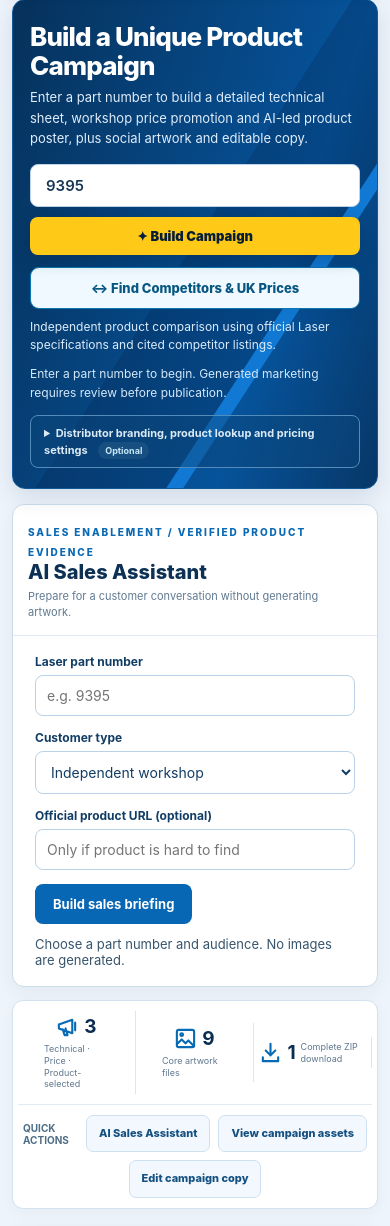
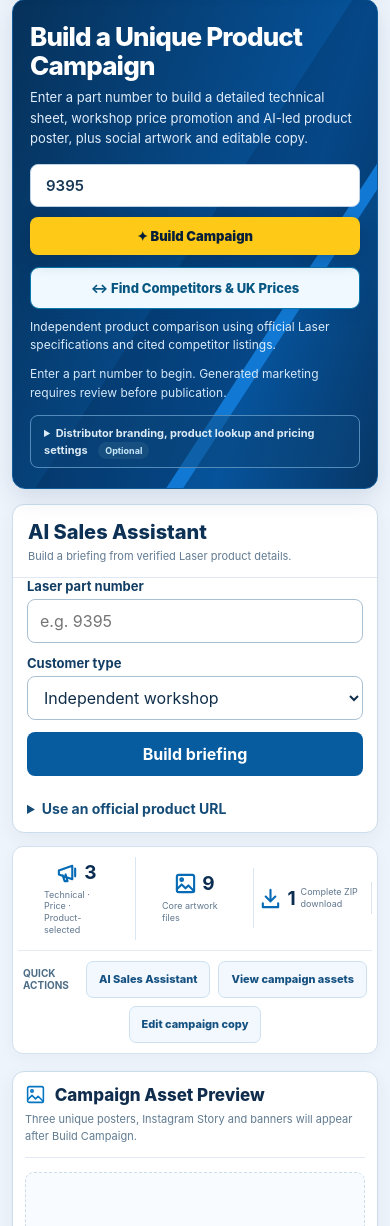
Before and after one commit to bensloftus17-netizen/laser-product-studio, a Flask app: page / in a window 390 px wide. Shown: the part 127-1353 px from the top of the page. Run offline with Flask 3, Linux system fonts and the light colour scheme; some libraries are stand-ins or nearby versions.

Commit message:
Broaden competitor discovery and simplify mobile sales briefings

```diff
--- a/app.py
+++ b/app.py
@@ -45,22 +45,8 @@ from why_choose_laser import (
 
 V7_HOME_PAGE = r'''
 <!doctype html><html lang="en"><head><meta charset="utf-8"><meta name="viewport" content="width=device-width, initial-scale=1"><title>Laser Product Studio | Official product data to marketing assets</title>
-<link rel="stylesheet" href="/static/styles.css?design=v52-responsive-recovery-v58-competitor-photos-v61-copy-intent-english-v64-workshop-promo-v80-visual-editor">
-<style>
-.sales-assistant .sales-controls{display:flex;flex-wrap:wrap;gap:14px;align-items:end;padding:18px 22px 4px}
-.sales-controls>div{flex:1 1 190px;max-width:330px;min-width:0}
-.sales-controls label{display:block;font-size:12px;font-weight:700;margin-bottom:6px;color:#123d65}
-.sales-controls input,.sales-controls select{width:100%;box-sizing:border-box;padding:11px;border:1px solid #b9d2e7;border-radius:8px;background:#fff;color:#123d65;font:inherit;font-size:14px}
-.sales-controls button{border:0;background:#0867b4;color:white;padding:12px 18px;border-radius:8px;font-size:13px;font-weight:700;cursor:pointer}
-.sales-controls button:disabled{opacity:.6;cursor:wait}
-.sales-controls #salesCopy{background:#e8f3fc;color:#074e88}
-.sales-status{padding:8px 22px 18px;margin:0;font-size:13px;color:#36546c}
-.sales-output{padding:0 22px 22px;display:grid;grid-template-columns:repeat(auto-fit,minmax(min(100%,290px),1fr));gap:12px}
-.sales-output[hidden],.sales-controls button[hidden]{display:none}
-.sales-output section{border:1px solid #d2e2f0;border-radius:10px;background:#f7fbff;padding:14px;margin:0!important}
-.sales-output h3{font-size:15px;color:#074e88;margin:0 0 8px}
-.sales-output p{font-size:13px;line-height:1.5;margin:6px 0}
-</style></head><body>
+<link rel="stylesheet" href="/static/styles.css?design=v52-responsive-recovery-v58-competitor-photos-v61-copy-intent-english-v64-workshop-promo-v80-visual-editor-v90-briefing">
+</head><body>
 <svg xmlns="http://www.w3.org/2000/svg" class="hub-icon-sprite" aria-hidden="true" focusable="false">
  <symbol id="hub-home" viewBox="0 0 24 24"><path d="m3 10 9-7 9 7M5 9v12h14V9M9 21v-7h6v7"/></symbol>
  <symbol id="hub-campaign" viewBox="0 0 24 24"><path d="M3 10 17 5v14L3 14zM7 15l2 6h3l-2-7M20 8v8"/></symbol>
@@ -117,7 +103,7 @@ V7_HOME_PAGE = r'''
   <h3 id="competitorTitle">Find comparable products</h3>
   <p id="competitorStatus" role="status" aria-live="polite">Enter a Laser Tools part number to search.</p></div>
   <div class="competitor-panel-actions">
-   <button type="button" id="competitorRefresh" class="secondary">Refresh prices</button>
+   <button type="button" id="competitorRefresh" class="secondary">Refresh results</button>
    <a id="competitorExport" class="competitor-export" download hidden>Export comparison CSV</a>
    <button type="button" id="whyLaserBtn" class="why-laser-action" disabled>✦ Why Choose Laser? Sheet</button>
 
@@ -174,15 +160,16 @@ V7_HOME_PAGE = r'''
 <p id="status" class="status" role="status" aria-live="polite">Ready to find a Laser Tools product.</p></section>
 
 <section id="salesAssistant" class="saved-promotions sales-assistant" aria-label="AI Sales Assistant">
- <div class="saved-heading"><div><span class="sectioncap">SALES ENABLEMENT / VERIFIED PRODUCT EVIDENCE</span><h2>AI Sales Assistant</h2><p>Prepare for a customer conversation without generating artwork.</p></div></div>
- <div class="sales-controls">
+ <div class="saved-heading"><div><h2>AI Sales Assistant</h2><p>Build a briefing from verified Laser product details.</p></div></div>
+ <form id="salesForm" class="sales-controls" novalidate>
   <div><label for="salesPart">Laser part number</label><input id="salesPart" maxlength="16" placeholder="e.g. 9395" autocomplete="off"></div>
   <div><label for="salesAudience">Customer type</label><select id="salesAudience"><option value="workshop">Independent workshop</option><option value="distributor">Tool distributor</option><option value="fleet">Fleet maintenance</option><option value="van">Mobile tool van</option><option value="dealer">Main dealership</option></select></div>
-  <div><label for="salesOfficialUrl">Official product URL (optional)</label><input id="salesOfficialUrl" type="url" maxlength="2048" placeholder="Only if product is hard to find"></div>
-  <button type="button" id="salesBuild">Build sales briefing</button>
-  <button type="button" id="salesCopy" class="secondary" hidden>Copy briefing</button>
- </div>
- <p id="salesStatus" class="sales-status" role="status" aria-live="polite">Choose a part number and audience. No images are generated.</p>
+  <button type="submit" id="salesBuild">Build briefing</button>
+  <details class="sales-source-option"><summary>Use an official product URL</summary>
+   <label for="salesOfficialUrl">Official product URL</label><input id="salesOfficialUrl" type="url" maxlength="2048" placeholder="https://www.toolconnection.co.uk/products/…">
+  </details>
+ </form>
+ <p id="salesStatus" class="sales-status" role="status" aria-live="polite"></p>
  <div id="salesOutput" class="sales-output" hidden></div>
 </section>
 <section class="studio-quickbar" aria-label="Campaign formats and quick actions">
@@ -1775,7 +1762,7 @@ function renderCompetitorReport(result){
       '<small>'+esc(item.price_source||'Price unavailable from source')+'</small></td></tr>';
    }).join('')+'</tbody></table></div>';
  }else{
-  container.innerHTML='<p class="competitor-empty">No reliably matched products were found from the accessible sources. This does not mean competitors do not exist. Try Refresh prices or use a configured UK Shopping search provider.</p>';
+  container.innerHTML='<p class="competitor-empty">No matches found in the sources we could reach. Try Refresh results.</p>';
  }
  const notes=Array.isArray(result.warnings)?result.warnings:[];
  $('competitorSources').textContent=(result.providers||[]).join(' + ')+
@@ -2105,7 +2092,7 @@ $('previewBuildFull').addEventListener('click',()=>{
 });
 $('searchForm').addEventListener('submit',e=>{e.preventDefault();$('campaignBtn').click()});$('searchBtn').addEventListener('click',()=>load($('part').value.trim().toUpperCase()));document.querySelectorAll('[data-part]').forEach(b=>b.addEventListener('click',()=>{$('part').value=b.dataset.part;load(b.dataset.part)}));$('reviewed').addEventListener('change',()=>{$('download').disabled=!$('reviewed').checked;setProgress($('reviewed').checked?3:2);});
 $('download').addEventListener('click',async()=>{if(!active||!$('reviewed').checked)return;const b=$('download');b.disabled=true;b.textContent='Creating ZIP…';try{const r=await fetch(`/api/generate/${encodeURIComponent(active.part)}`,{method:'POST',headers:{'Content-Type':'application/json'},body:JSON.stringify({confirmed:true,distributor_brand:selectedDistributor(),staff_rrp_ex:staffApplied,staff_rrp_reviewed:!!staffApplied&&$('staffReview').checked,staff_rrp_basis:staffBasis})});if(!r.ok){const v=await r.json();throw Error(v.error||'Export failed')}const blob=await r.blob(),url=URL.createObjectURL(blob),a=document.createElement('a');const packName=`LASER_${active.part}_Marketing_Pack.zip`;legacyShareFile=new File([blob],packName,{type:'application/zip'});$('legacyShareZip').disabled=false;a.href=url;a.download=packName;document.body.appendChild(a);a.click();a.remove();setTimeout(()=>URL.revokeObjectURL(url),5000);setState('Marketing pack generated and downloaded.','success')}catch(e){setState(e.message,'error')}finally{b.disabled=false;b.innerText='Download all assets (ZIP) ↓';}});
-</script><script src="/static/sales_assistant.js?v=88"></script><script src="/static/campaign_poster_edit.js?v=89"></script></body></html>
+</script><script src="/static/sales_assistant.js?v=90"></script><script src="/static/campaign_poster_edit.js?v=89"></script></body></html>
 
 '''
 
@@ -3265,7 +3252,8 @@ def find_competitor_products(part):
             with COMPETITOR_REPORT_LOCK:
                 now=time.time()
                 COMPETITOR_REPORT_CACHE[part]={
-                    'expires':now+COMPETITOR_REPORT_TTL,'report':report,
+                    'expires':now+(COMPETITOR_REPORT_TTL if (report.get('results') or []) else 60),
+                    'report':report,
                     'official_product':source_snapshot,
                     'official_photo_preview':tiny_photo}
                 while len(COMPETITOR_REPORT_CACHE)>24:
--- a/static/sales_assistant.js
+++ b/static/sales_assistant.js
@@ -1,62 +1,102 @@
-/* V88 sales assistant: bounded text only, no artwork downloads. */
 (() => {
  'use strict';
  const get=id=>document.getElementById(id);
- const button=get('salesBuild'),out=get('salesOutput'),status=get('salesStatus'),copy=get('salesCopy');
- if(!button||!out)return;
- let briefing='';
- function section(title,items){
-  const box=document.createElement('section');
-  const h=document.createElement('h3');h.textContent=title;box.append(h);
-  for(const item of items){
-   const p=document.createElement('p');p.textContent=item;box.append(p);
+ const form=get('salesForm'),button=get('salesBuild'),out=get('salesOutput'),status=get('salesStatus');
+ if(!form||!button||!out)return;
+ function element(tag,text,className){
+  const node=document.createElement(tag);
+  if(text)node.textContent=text;
+  if(className)node.className=className;
+  return node;
+ }
+ function list(items,ordered=false){
+  const node=element(ordered?'ol':'ul');
+  for(const item of items)node.append(element('li',item));
+  return node;
+ }
+ function details(label,content){
+  const node=element('details',null,'sales-detail');
+  node.append(element('summary',label),content);
+  return node;
+ }
+ function render(data){
+  const points=data.selling_points;
+  const steps=[...new Set(data.demonstration_plan?.length?data.demonstration_plan:[data.closing])];
+  const header=element('header',null,'sales-brief-header');
+  const identification=element('div');
+  identification.append(element('p','Laser '+data.part+' · '+data.audience,'sales-meta'),
+                        element('h3',data.title),
+                        element('p',data.price,'sales-price'),
+                        element('p',data.price_status,'sales-meta'));
+  const actions=element('div',null,'sales-brief-actions');
+  const copy=element('button','Copy briefing','secondary');
+  copy.type='button';
+  copy.id='salesCopy';
+  actions.append(copy);
+  if(typeof data.source==='string'&&/^https:\/\//.test(data.source)){
+   const source=element('a','Official product page');
+   source.href=data.source;source.target='_blank';source.rel='noopener noreferrer';
+   actions.append(source);
   }
-  box.style.margin='16px 0';out.append(box);
+  header.append(identification,actions);
+
+  const opening=element('section',null,'sales-opening');
+  opening.append(element('h4','Start the conversation'),element('p',data.pitch));
+  const facts=element('section',null,'sales-facts');
+  facts.append(element('h4','Verified selling points'),
+               points.length?list(points):element('p','See the official product page for specifications.'));
+  const primary=element('div',null,'sales-brief-main');
+  primary.append(opening,facts);
+  const replies=element('dl');
+  for(const objection of data.objections){
+   replies.append(element('dt',objection.objection),element('dd',objection.response));
+  }
+  const followup=element('div',null,'sales-followup');
+  followup.append(details('Questions to ask',list([...new Set(data.questions)])),
+                  details('Handling objections',replies),
+                  details('Demonstration and next steps',list(steps,true)));
+  out.replaceChildren(header,primary,followup);
+
+  const briefing=[
+   data.title+' · Laser '+data.part,data.audience,data.price,data.price_status,data.focus,
+   'Opening pitch\n'+data.pitch,
+   'Verified selling points\n'+points.join('\n'),
+   'Questions to ask\n'+[...new Set(data.questions)].join('\n'),
+   'Handling objections\n'+data.objections.map(item=>item.objection+'\n'+item.response).join('\n\n'),
+   'Demonstration and next steps\n'+steps.join('\n'),
+   'Official source: '+(data.source||'Unavailable'),'Internal draft — verify before quoting.'
+  ].filter(Boolean).join('\n\n');
+  copy.addEventListener('click',async()=>{
+   try{await navigator.clipboard.writeText(briefing);status.textContent='Sales briefing copied.';}
+   catch{status.textContent='Clipboard unavailable. Open the sections you need and copy the text.';}
+  });
  }
- function clear(){out.replaceChildren();out.hidden=true;copy.hidden=true;briefing='';}
+ function clear(){
+  out.replaceChildren();out.hidden=true;status.textContent='';
+ }
  get('salesPart').addEventListener('input',clear);
  get('salesAudience').addEventListener('change',clear);
  get('salesOfficialUrl').addEventListener('input',clear);
- button.addEventListener('click',async()=>{
+ form.addEventListener('submit',async(event)=>{
+  event.preventDefault();
   if(button.disabled)return;
   const part=(get('salesPart').value.trim()||get('part').value.trim()).toUpperCase();
   const audience=get('salesAudience').value;
   const official_url=get('salesOfficialUrl').value.trim();
   if(!/^[A-Z0-9.-]{3,16}$/.test(part)){status.textContent='Enter a valid Laser part number.';return;}
   get('salesPart').value=part;clear();button.disabled=true;
-  status.textContent='Retrieving verified product facts and preparing sales guidance…';
+  status.textContent='Preparing briefing…';
   try{
    const response=await fetch('/api/sales-assistant/'+encodeURIComponent(part),{
     method:'POST',headers:{'Content-Type':'application/json','Accept':'application/json'},
     body:JSON.stringify(official_url?{audience,official_url}:{audience})
    });
    const data=await readApiJson(response);
-   if(get('salesPart').value.trim().toUpperCase()!==part||get('salesAudience').value!==audience||get('salesOfficialUrl').value.trim()!==official_url){
-    status.textContent='Selection changed. Build a briefing for the current selection.';return;
-   }
-   const groups=[
-    ['Product and pricing',[data.title+' · Part '+data.part,data.price,data.price_status]],
-    ['Target customer',[data.target_customer,data.category,data.focus]],
-    ['Opening sales pitch',[data.pitch]],
-    ['Verified selling points',data.selling_points.length?data.selling_points:['No concise verified features available. Consult the official source.']],
-    ['Questions to ask',data.questions],
-    ['Customer objections',data.objections.flatMap(x=>[x.objection,x.response])],
-    ['Demonstration and sales next steps',data.demonstration_plan?.length?data.demonstration_plan:[data.closing]],
-    ['Closing recommendation',[data.closing]]
-   ];
-   for(const [title,items] of groups)section(title,items);
-   if(typeof data.source==='string'&&/^https:\/\//.test(data.source)){
-    const a=document.createElement('a');a.href=data.source;a.target='_blank';a.rel='noopener noreferrer';a.textContent='Official product source';out.append(a);
-   }
-   briefing=groups.map(([title,items])=>title+'\n'+items.join('\n')).join('\n\n')+'\n\nOfficial source: '+(data.source||'Unavailable')+'\nInternal draft — verify before quoting.';
-   out.hidden=false;copy.hidden=false;
-   status.textContent=(data.method==='gemini-assisted'?'AI-assisted product-specific sales strategy.':'Verified-source fallback (AI unavailable or not configured).')+' Review all details before quoting.';
+   if(get('salesPart').value.trim().toUpperCase()!==part||get('salesAudience').value!==audience||get('salesOfficialUrl').value.trim()!==official_url)return;
+   render(data);
+   out.hidden=false;
+   status.textContent='Briefing ready. Review before quoting.';
   }catch(error){status.textContent=error.message||'Sales briefing could not be created.';}
   finally{button.disabled=false;}
  });
- copy.addEventListener('click',async()=>{
-  if(!briefing)return;
-  try{await navigator.clipboard.writeText(briefing);status.textContent='Sales briefing copied.';}
-  catch{status.textContent='Clipboard unavailable; select and copy the displayed text.';}
- });
 })();
--- a/static/styles.css
+++ b/static/styles.css
@@ -1657,3 +1657,45 @@ body{background:#eef4fb;color:#102744;min-width:320px}
  .campaign-poster-editor .poster-edit-controls{grid-template-columns:1fr}
  .campaign-poster-editor .poster-edit-price-options:not([hidden]){grid-template-columns:1fr}
 }
+
+/* Sales briefing */
+.sales-assistant .saved-heading{padding-bottom:12px}
+.sales-assistant .sales-controls,.sales-output{padding:0 clamp(14px,3vw,24px)}
+.sales-controls{display:grid;grid-template-columns:minmax(0,1fr) minmax(0,1.35fr) auto;gap:12px;align-items:end}
+.sales-controls label{display:block;color:#123d65;font-size:13px;font-weight:700;margin:0 0 5px}
+.sales-controls input,.sales-controls select{width:100%;min-width:0;min-height:44px;padding:9px 12px;border:1px solid #a9bfd2;border-radius:8px;background:#fff;color:#102e4a;font:inherit;font-size:16px}
+.sales-controls button,.sales-brief-actions button{min-height:44px;padding:9px 15px;border:0;border-radius:8px;font-weight:700;cursor:pointer}
+.sales-controls button{background:#075c9f;color:#fff}
+.sales-controls button:disabled{opacity:.65;cursor:wait}
+.sales-source-option{grid-column:1/-1;font-size:14px;color:#164d78}
+.sales-source-option summary,.sales-detail summary{min-height:44px;padding:12px 0;cursor:pointer;font-weight:700}
+.sales-source-option input{max-width:680px}
+.sales-status{margin:0;padding:0 clamp(14px,3vw,24px);color:#36546c;font-size:14px}
+.sales-status:not(:empty){padding-bottom:14px}
+.sales-output{padding-bottom:24px;overflow-wrap:anywhere}
+.sales-output[hidden]{display:none}
+.sales-brief-header{display:flex;flex-wrap:wrap;align-items:flex-start;justify-content:space-between;gap:12px;padding:15px 0 17px;border-top:1px solid #cfdeec}
+.sales-brief-header>div:first-child{flex:1 1 260px;min-width:0}
+.sales-output h3{color:#102e4a;font-size:clamp(19px,2.5vw,26px);line-height:1.2;margin:5px 0 9px}
+.sales-meta,.sales-output p.sales-meta{font-size:13px;color:#3c5b73;margin:0}
+.sales-price{color:#123d65;font-weight:750;margin:0 0 2px}
+.sales-brief-actions{display:flex;flex-wrap:wrap;gap:8px 12px;align-items:center}
+.sales-brief-actions a{display:inline-flex;min-height:44px;align-items:center;font-size:14px}
+.sales-brief-main{display:grid;grid-template-columns:minmax(0,1fr) minmax(0,1fr);align-items:start;gap:16px;margin-bottom:16px}
+.sales-opening,.sales-facts{padding:16px;border:1px solid #cfdeec;border-radius:10px}
+.sales-opening{background:#eaf4fc}
+.sales-output h4{color:#103e68;font-size:16px;margin:0 0 8px}
+.sales-output section p,.sales-output li,.sales-detail dd{font-size:15px;line-height:1.55;margin:0}
+.sales-output li+li{margin-top:8px}
+.sales-output ul,.sales-output ol{margin:0;padding-left:22px}
+.sales-detail{border-top:1px solid #cfdeec}
+.sales-detail:last-child{border-bottom:1px solid #cfdeec}
+.sales-detail summary{color:#103e68}
+.sales-detail dl,.sales-detail ul,.sales-detail ol{margin:0 0 16px}
+.sales-detail dt{font-weight:700;margin:0 0 5px}
+.sales-detail dd+dt{margin-top:14px}
+@media(max-width:760px){
+ .sales-controls,.sales-brief-main{grid-template-columns:minmax(0,1fr)}
+ .sales-brief-main{gap:10px}
+ .sales-source-option{grid-column:auto}
+}
--- a/test_competitor_finder_v49.py
+++ b/test_competitor_finder_v49.py
@@ -84,6 +84,8 @@ class MockSearch:
                 "product_link":"https://www.toolden.co.uk/sealey-screwdriver",
                 "extracted_price":99,"price":"£99.00",
             }]})
+        if url==cf.SECONDARY_SEARCH_HOST:
+            return DummyResponse(status=404)
         if url==cf.SEARCH_HOST:
             return DummyResponse(body=RSS,content_type="application/rss+xml")
         if url==PRODUCT_URL:
--- a/test_competitor_finder_v50.py
+++ b/test_competitor_finder_v50.py
@@ -50,6 +50,8 @@ class SearchSession:
         self.fail_rss=fail_rss
     def get(self,url,**kwargs):
         self.urls.append(url)
+        if url==cf.SECONDARY_SEARCH_HOST:
+            return FakeResponse(b"")
         if url==cf.SEARCH_HOST:
             if self.fail_rss:raise requests.Timeout("Search RSS unavailable")
             return FakeResponse(b'''<rss version="2.0"><channel><item>
--- a/test_sales_assistant_v85.py
+++ b/test_sales_assistant_v85.py
@@ -90,7 +90,7 @@ class SalesAssistantTests(unittest.TestCase):
 
     def test_ui(self):
         self.assertIn('id="salesAssistant"',studio.V7_HOME_PAGE)
-        self.assertIn("sales_assistant.js?v=88",studio.V7_HOME_PAGE)
+        self.assertIn("sales_assistant.js?v=90",studio.V7_HOME_PAGE)
 
 if __name__=="__main__":
     unittest.main()
```
Also changed, not shown: competitor_catalogue.py (+9 -0 lines), competitor_finder.py (+70 -23 lines), sales_assistant.py (+6 -10 lines), test_competitor_finder_v51.py (+45 -0 lines).
